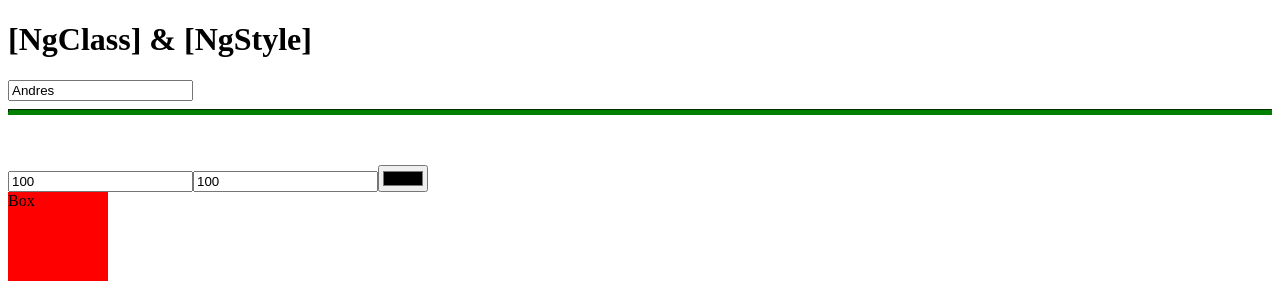
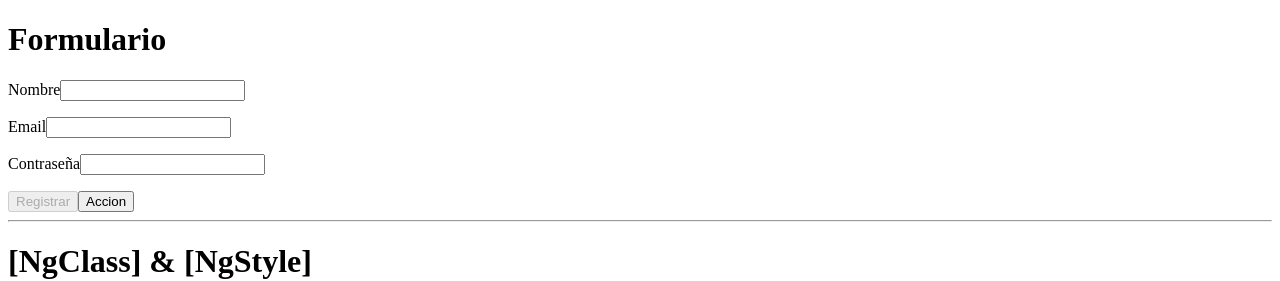
Before and after one commit to heokim/fundamentos-de-angular, an Angular app: page / in a window 1280 px wide. Shown: the top 281 px of the page. Built offline with nearby package versions, Linux system fonts and the light colour scheme.

Commit message:
formulario simple

```diff
--- a/src/app/app.component.html
+++ b/src/app/app.component.html
@@ -1,3 +1,21 @@
+<h1>Formulario</h1>
+<form (ngSubmit)="onRegister()" #myForm="ngForm">
+  <div class="input-group">
+    <label for="name">Nombre</label>
+    <input type="text" name="name" required id="name" [(ngModel)]="registro.name">
+    <p></p>
+    <label for="email">Email</label>
+    <input type="email" name="email" required id="email" [(ngModel)]="registro.email">
+    <p></p>
+    <label for="password">Contraseña</label>
+    <input type="text" name="password" required id="password" [(ngModel)]="registro.password">
+    <p></p>
+  </div>
+  <button [disabled]="myForm.invalid" type="submit">Registrar</button>
+  <button type="button">Accion</button>
+</form>
+<hr>
+
 <h1>[NgClass] & [NgStyle]</h1>
 <input type="text" required #nameInput4="ngModel" [(ngModel)]="persona.name" />
 <hr class="line-error" [ngClass]="{
--- a/src/app/app.component.ts
+++ b/src/app/app.component.ts
@@ -69,6 +69,11 @@
     height: 100,
     background: 'red',
   };
+  registro = {
+    name: '',
+    email: '',
+    password: '',
+  };
 
   toggleButton() {
     this.btnDisable = !this.btnDisable;
@@ -96,4 +101,8 @@
   eliminarNombre(index: number) {
     this.names.splice(index, 1);
   }
+
+  onRegister() {
+    console.log('Se a resgistrado: ', this.registro);
+  }
 }
```
